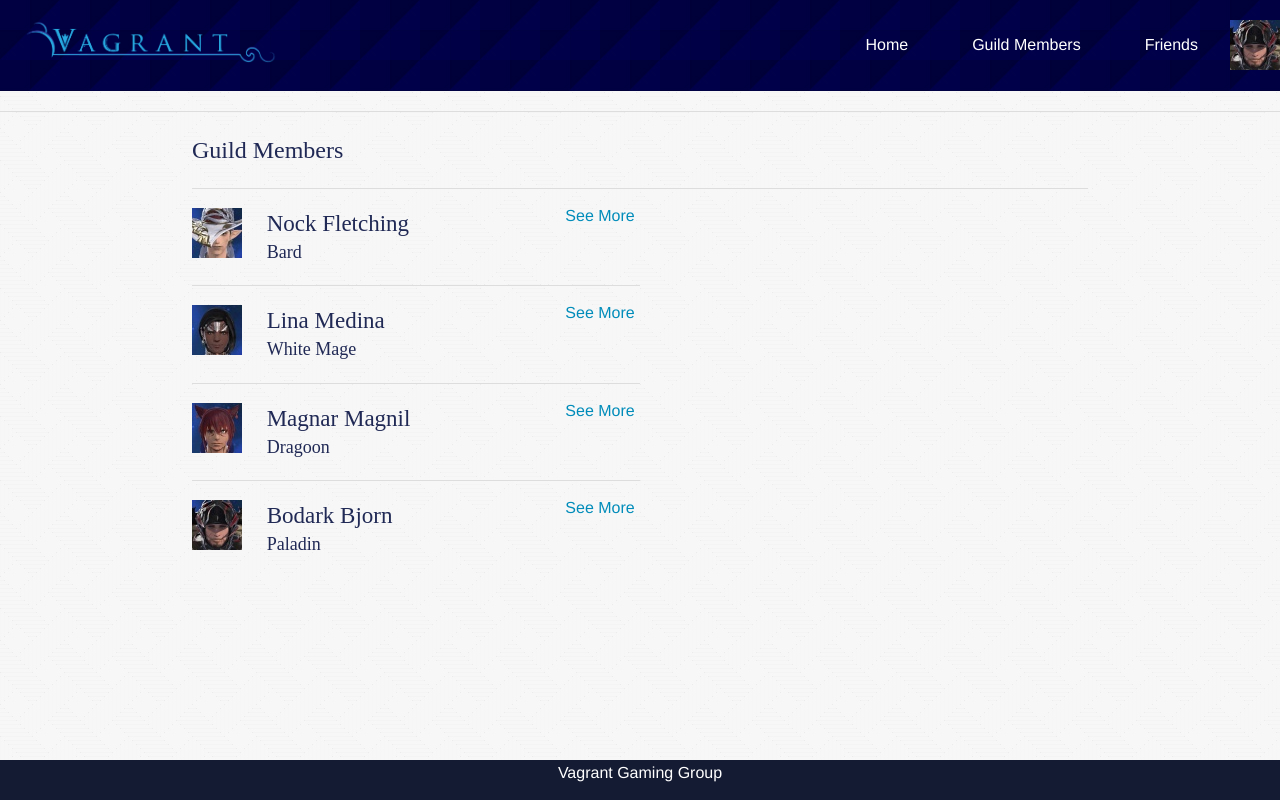
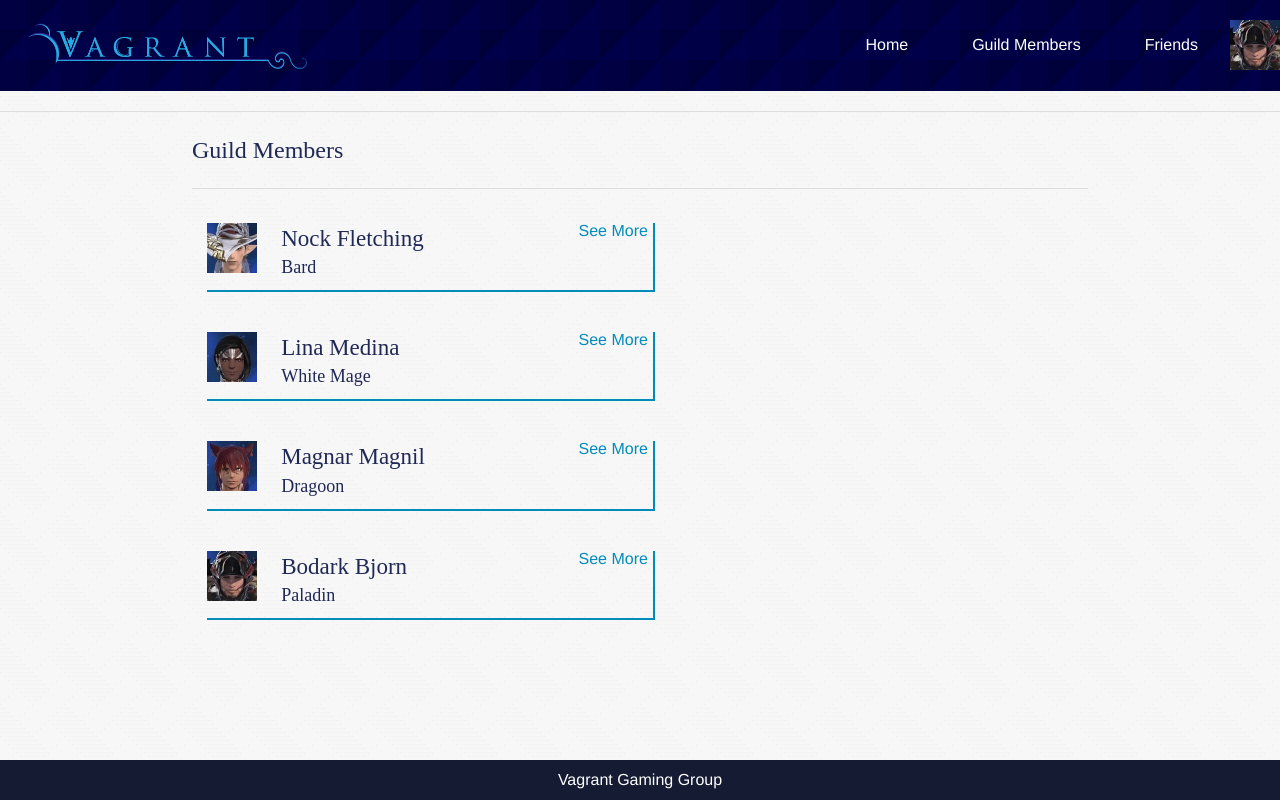
Before and after one commit to WebStandardsProject/1403-jrodriquez, a plain HTML site: page Project/playerSerch.html in a window 1280 px wide. Drawn offline with Linux system fonts and the light colour scheme.

Commit message:
3-27-14 / 3

```diff
--- a/Project/css/style.css
+++ b/Project/css/style.css
@@ -93,7 +93,12 @@ form input{
     margin-bottom:20px;
 }
 
-.icon{
+.cat #primals{
+    background-image:url("../img/Garuda.jpg");
+}
+
+.head .icon{
+    width:289px;
     margin:1.66%;
 }
 
@@ -103,10 +108,6 @@ form input{
 
 br{
     clear:both;
-}
-
-.profilePic{
-    float:left;
 }
 
 .row .category{
@@ -142,6 +143,17 @@ body .row .button{
     margin:20px 0 0 0;
 }
 
+.players{
+    margin:1.66%;
+}
+
+.profile{
+    padding-bottom:10px;
+    border-bottom:2px solid #008cba;
+    border-right:2px solid #008cba;
+    margin:0 0 40px 0;
+}
+
 .profile a{
     float:right;
 }
@@ -151,6 +163,7 @@ body .row .button{
 }
 
 .profilePic{
+    float:left;
     margin-right:10px;
 }
 
@@ -164,9 +177,13 @@ footer{
     position:fixed;
     left: 0;
     bottom: 0;
-    text-align:center;
+    text-align:center;;
     height:40px;
     width:100%;
     color:#fff;
     background-color:#141B33;
 }
+
+footer p{
+    line-height:40px;
+}
--- a/Project/playerSerch.html
+++ b/Project/playerSerch.html
@@ -34,7 +34,7 @@
         <hr/>
 
 
-        <div class=" large-6 columns">
+        <div class="players large-6 columns">
 
             <!-- Feed Entry -->
 
@@ -50,8 +50,6 @@
 
             <!-- End Feed Entry -->
 
-            <hr />
-
             <!-- Feed Entry -->
             <div class="profile row">
                 <div class="large-2 columns small-3"><img src="img/Lina.jpg" /></div>
@@ -62,8 +60,6 @@
                 <a class="large-2 columns" href="playerResult.html">See More</a>
             </div>
             <!-- End Feed Entry -->
-
-            <hr />
 
             <!-- Feed Entry -->
             <div class="profile row">
@@ -76,7 +72,6 @@
             </div>
             <!-- End Feed Entry -->
 
-            <hr/>
             <!-- Feed Entry -->
             <div class="profile row">
                 <div class="large-2 columns small-3"><img src="img/Me.jpg" /></div>
```
Also changed, not shown: Project/event.html (+6 -6 lines).
